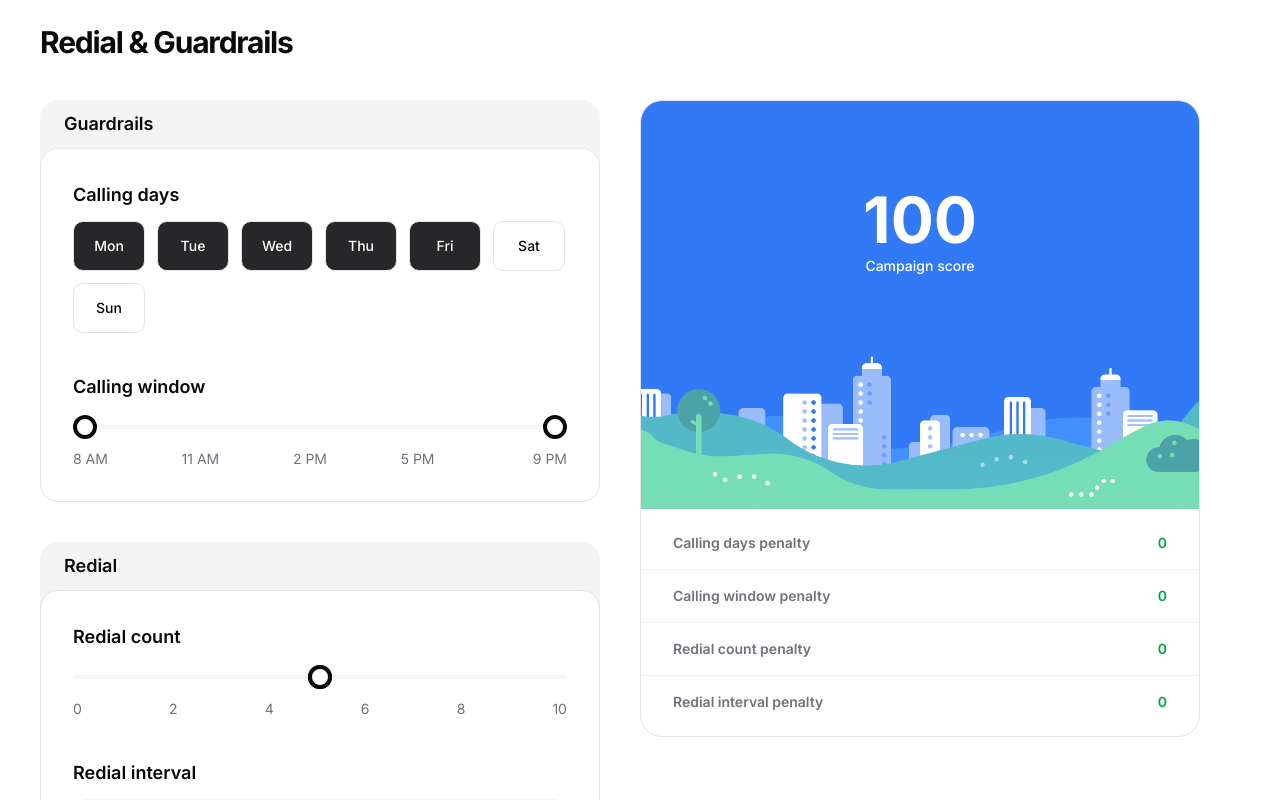
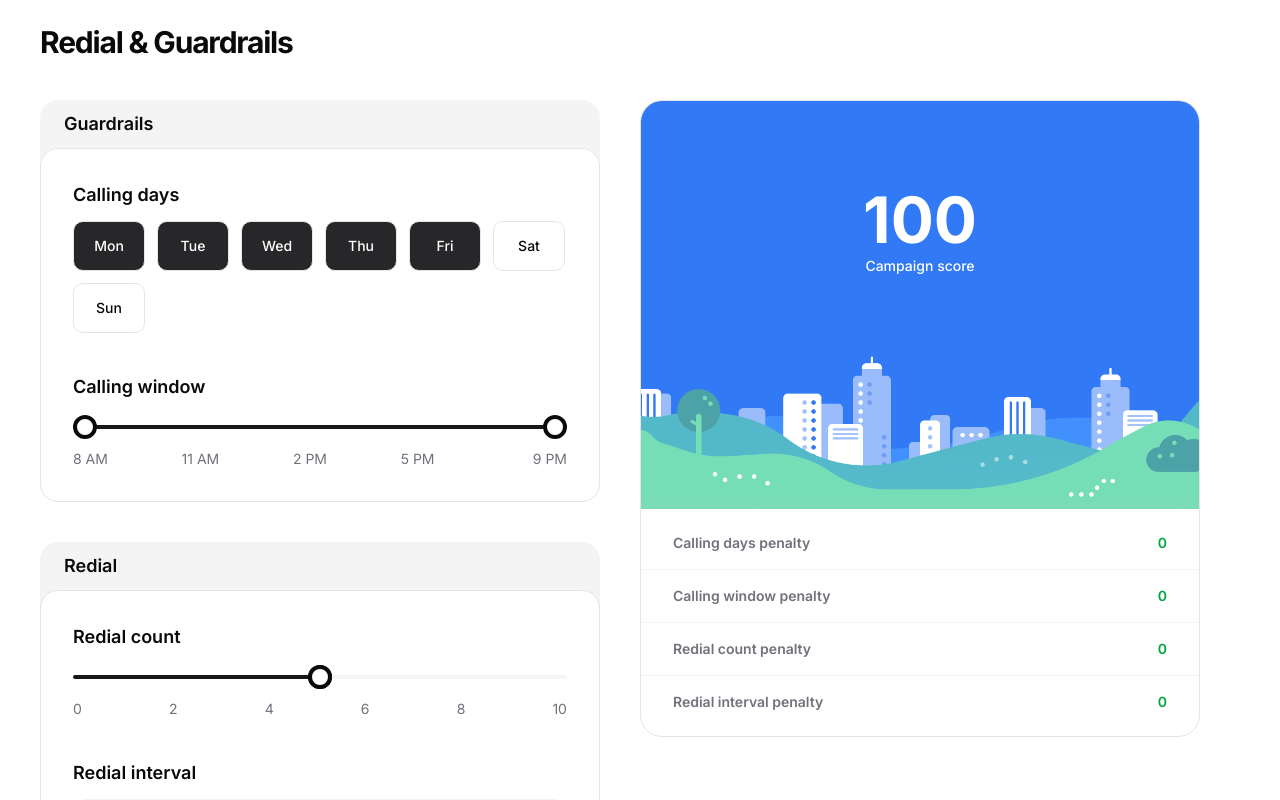
Before and after one commit to itish-shukla/hunar.ai, a Next.js app in the folder hunar.ai_assessment/: page / in a window 1280 px wide. Shown: the top 800 px of the page. Built offline with nearby package versions, Linux system fonts and the light colour scheme.

Commit message:
fixed classname type

```diff
--- a/hunar.ai_assessment/components/ui/slider.tsx
+++ b/hunar.ai_assessment/components/ui/slider.tsx
@@ -34,7 +34,7 @@ function Slider({
         >
           <SliderPrimitive.Indicator
             data-slot="slider-range"
-            clas
+            className="bg-primary select-none data-horizontal:h-full data-vertical:w-full"
           />
         </SliderPrimitive.Track>
         {Array.from({ length: _values.length }, (_, index) => (
```
